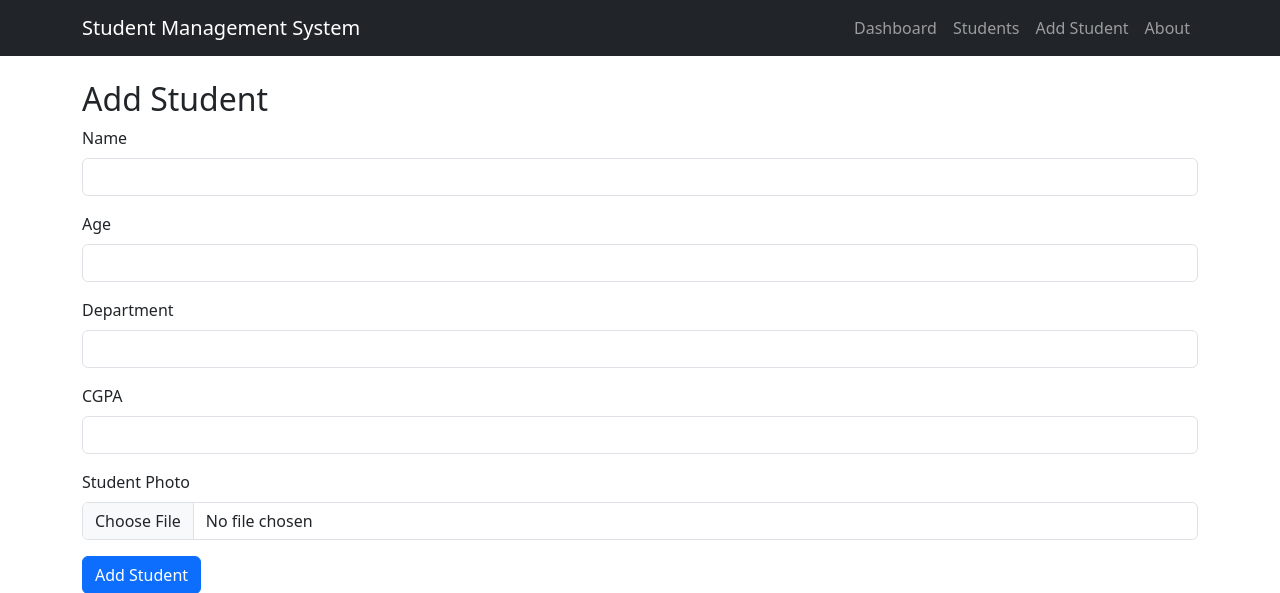
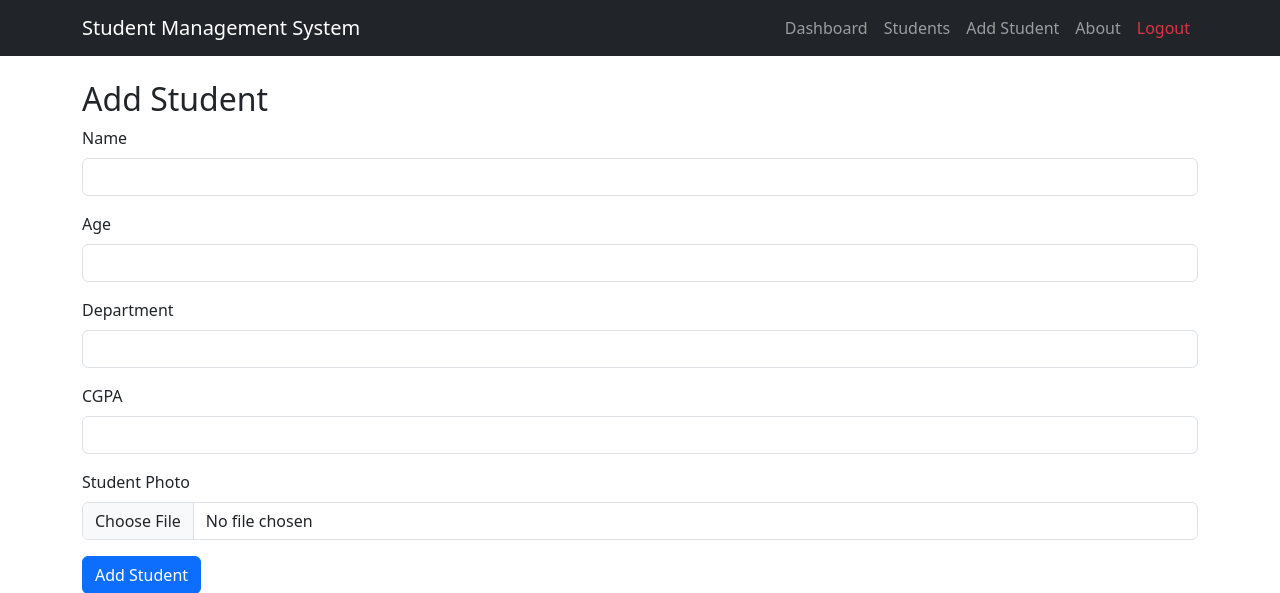
Before and after one commit to Adhyan777/Flask-Student-Management-System, a Flask app: page /add in a window 1280 px wide. Shown: the top 593 px of the page. Run offline with Flask 3, Linux system fonts and the light colour scheme; a user stored in the database is signed in.

Commit message:
Added logout button

```diff
--- a/templates/base.html
+++ b/templates/base.html
@@ -51,6 +51,12 @@
                     <a class="nav-link" href="/about">About</a>
                 </li>
 
+                <li class="nav-item">
+    <a class="nav-link text-danger" href="/logout">
+        Logout
+    </a>
+</li>
+
             </ul>
 
         </div>
```
